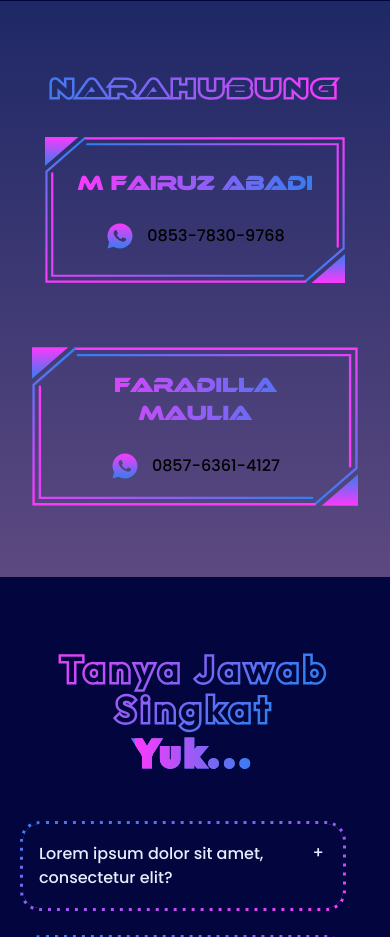
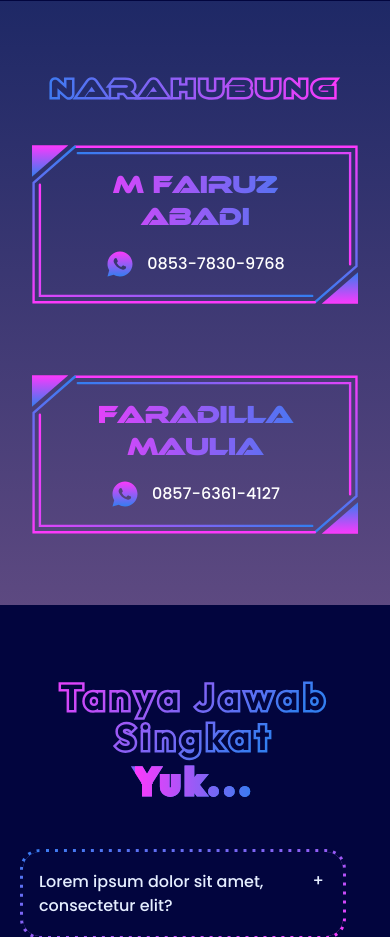
Before and after one commit to zildjianvitoo/srifoton2023fe-deployed, a Next.js app: page /seminar in a window 390 px wide. Shown: the part 5360-6297 px from the top of the page. Built offline with nearby package versions, Linux system fonts and the light colour scheme.

Commit message:
fix name size for mobile view

```diff
--- a/components/molecules/NarahubungCard.jsx
+++ b/components/molecules/NarahubungCard.jsx
@@ -6,11 +6,11 @@ export default function NarahubungCard({ name, number }) {
 
   return (
     <div
-      className="flex flex-col items-center justify-center lg:w-[35%]  mt-6  gap-6 p-8  bg-center bg-no-repeat bg-contain md:p-24 lg:p-32"
+      className="flex flex-col items-center justify-center lg:w-[35%] mt-6 md:mt-3 gap-4 lg:gap-6 xl:gap-8 p-8 bg-center bg-no-repeat bg-contain md:p-24 lg:p-32"
       style={{ backgroundImage: "url(/assets/frame-contact-img.svg) " }}
     >
       <h2
-        className={`text-xl md:text-2xl lg:!leading-[2.5rem] bg-clip-text text-transparent bg-gradient-to-r from-pink-srifoton to-blue-srifoton font-bold lg:text-3xl text-center ${ethnocentric.className} `}
+        className={`text-2xl lg:!leading-[2.5rem] xl:!leading-[3rem] bg-clip-text text-transparent bg-gradient-to-r from-pink-srifoton to-blue-srifoton font-bold lg:text-3xl xl:text-4xl text-center ${ethnocentric.className}`}
       >
         {name}
       </h2>
@@ -21,7 +21,7 @@ export default function NarahubungCard({ name, number }) {
           width={30}
           height={30}
         />
-        <p className="text-base font-medium text-black md:text-lg lg:text-xl">
+        <p className="text-base font-medium text-black dark:text-white md:text-lg lg:text-xl">
           {number}
         </p>
       </div>
```
